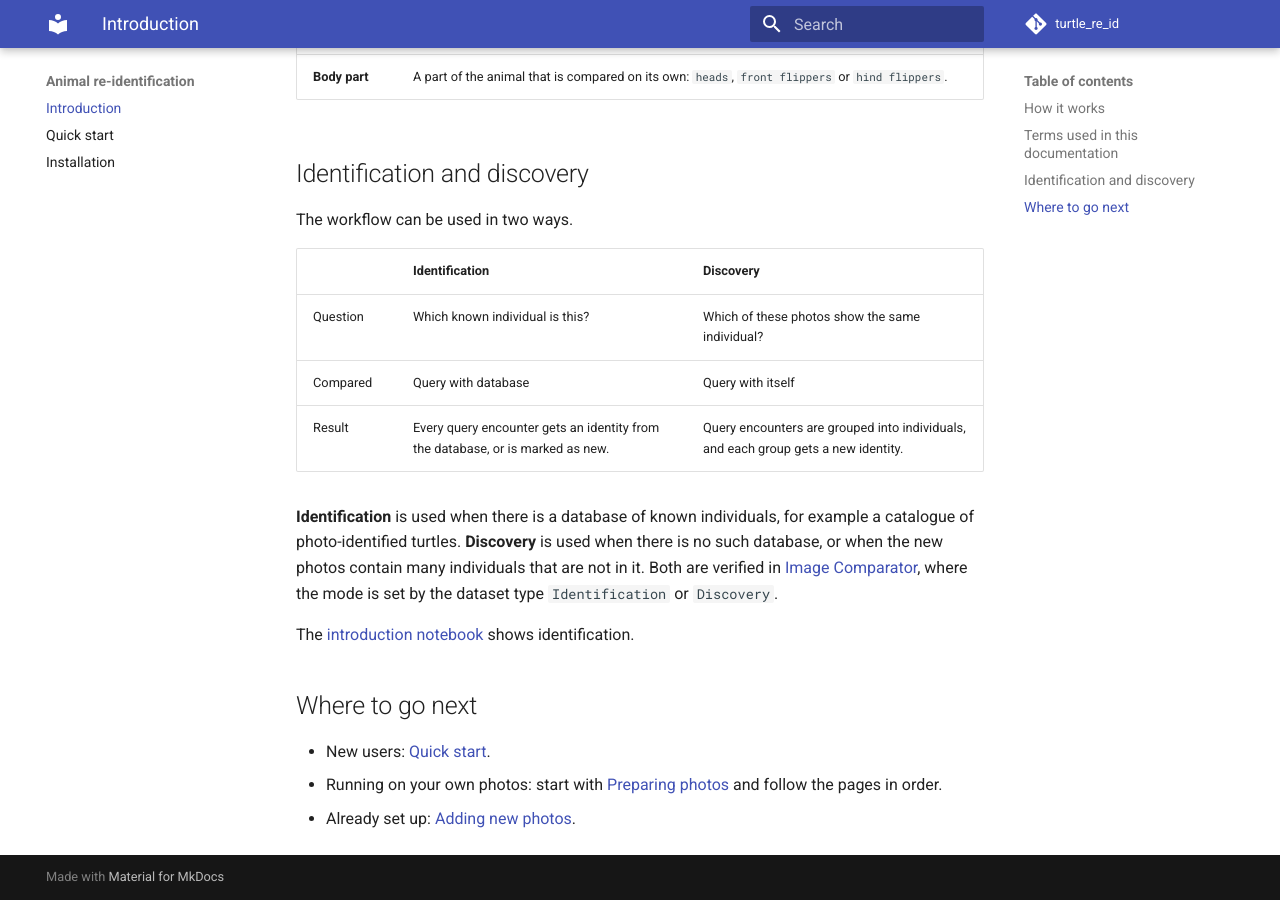
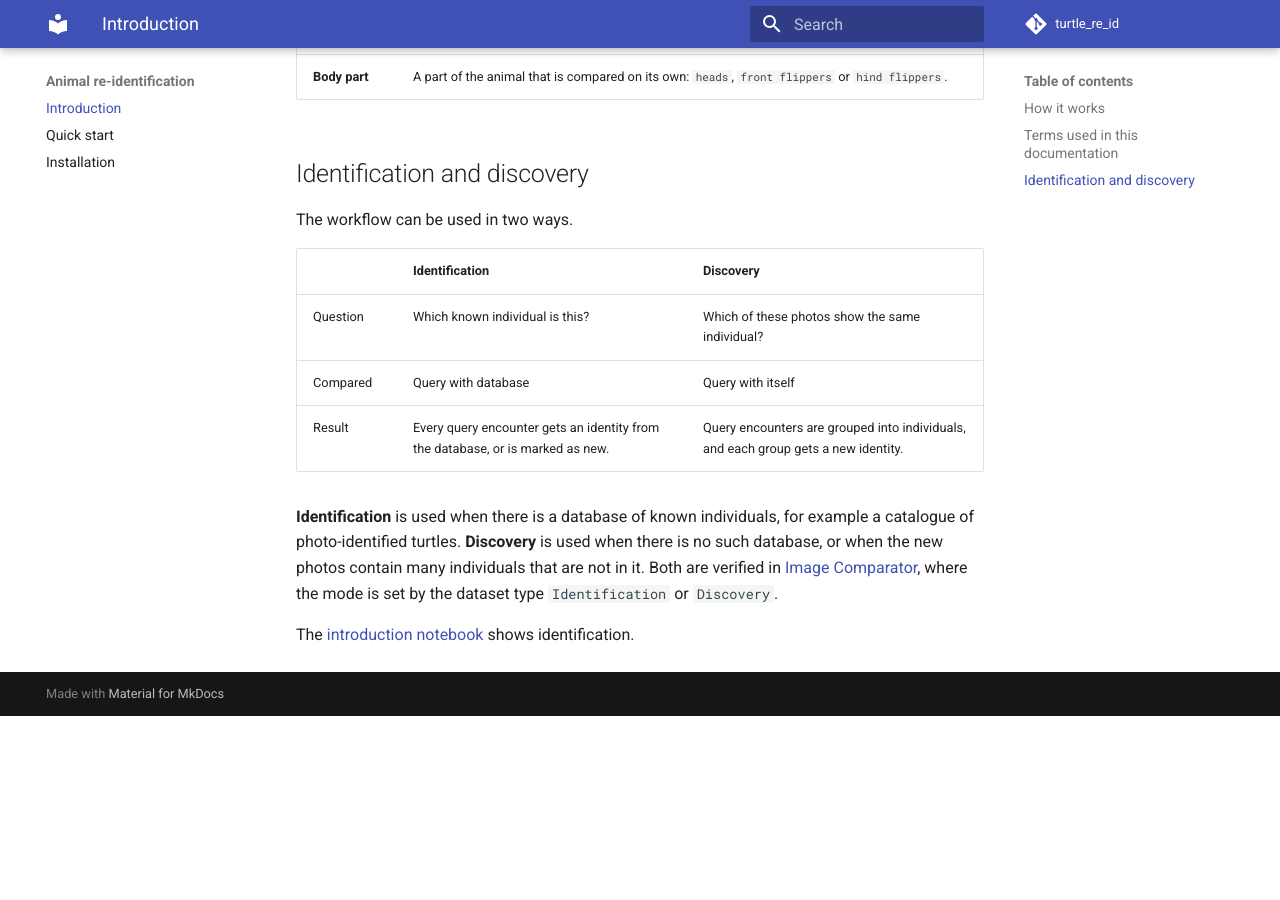
Before and after one commit to sadda/turtle_re_id, an MkDocs documentation site: the page built from docs/index.md, in a window 1280 px wide and 900 px high, scrolled down 883 px. Built offline with MkDocs 1.6.1 and Material for MkDocs 9.7.7, drawn with Linux system fonts in a browser that asks for light colours; comment, search, counter and statistics services are not loaded; after the commit the page ends 1599 px from its top, so only the background shows below that.

Commit message:
Small changes

```diff
--- a/docs/index.md
+++ b/docs/index.md
@@ -33,9 +33,3 @@ The workflow can be used in two ways.
 **Identification** is used when there is a database of known individuals, for example a catalogue of photo-identified turtles. **Discovery** is used when there is no such database, or when the new photos contain many individuals that are not in it. Both are verified in [Image Comparator](https://sadda.github.io/image-comparator/custom/), where the mode is set by the dataset type `Identification` or `Discovery`.
 
 The [introduction notebook](https://colab.research.google.com/github/sadda/turtle_re_id/blob/master/examples/introduction.ipynb) shows identification.
-
-## Where to go next
-
-- New users: [Quick start](quickstart.md).
-- Running on your own photos: start with [Preparing photos](data.md) and follow the pages in order.
-- Already set up: [Adding new photos](updating.md).
--- a/pyproject.toml
+++ b/pyproject.toml
@@ -34,6 +34,10 @@ docs = [
     "mkdocs-material>=9.0",
 ]
 
+[project.urls]
+"Homepage" = "https://github.com/sadda/turtle_re_id"
+"Documentation" = "https://sadda.github.io/turtle_re_id/"
+
 [tool.setuptools.packages.find]
 include = ["animal_re_id*"]
 
```
Also changed, not shown: docs/quickstart.md (+1 -1 lines).
